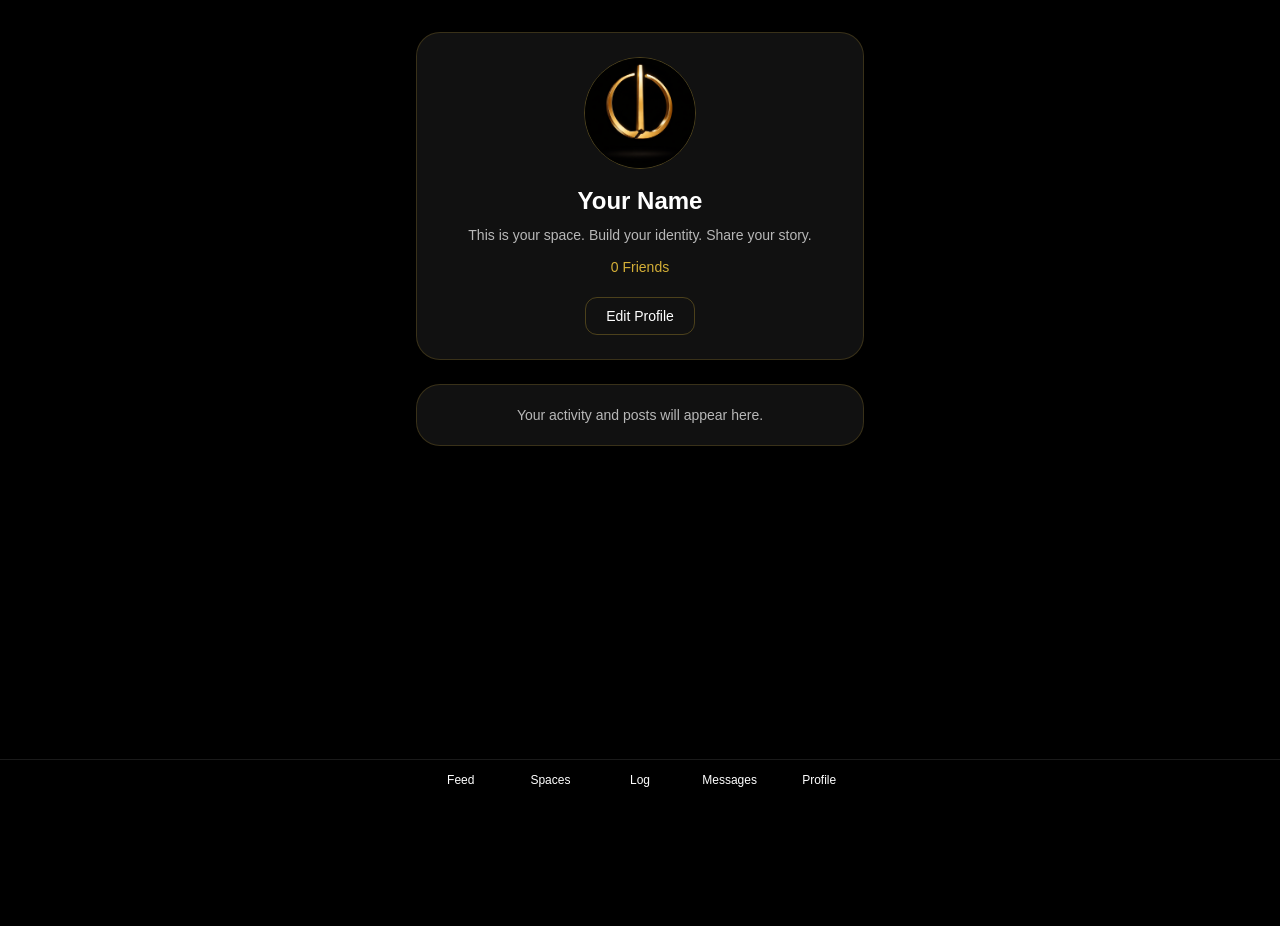
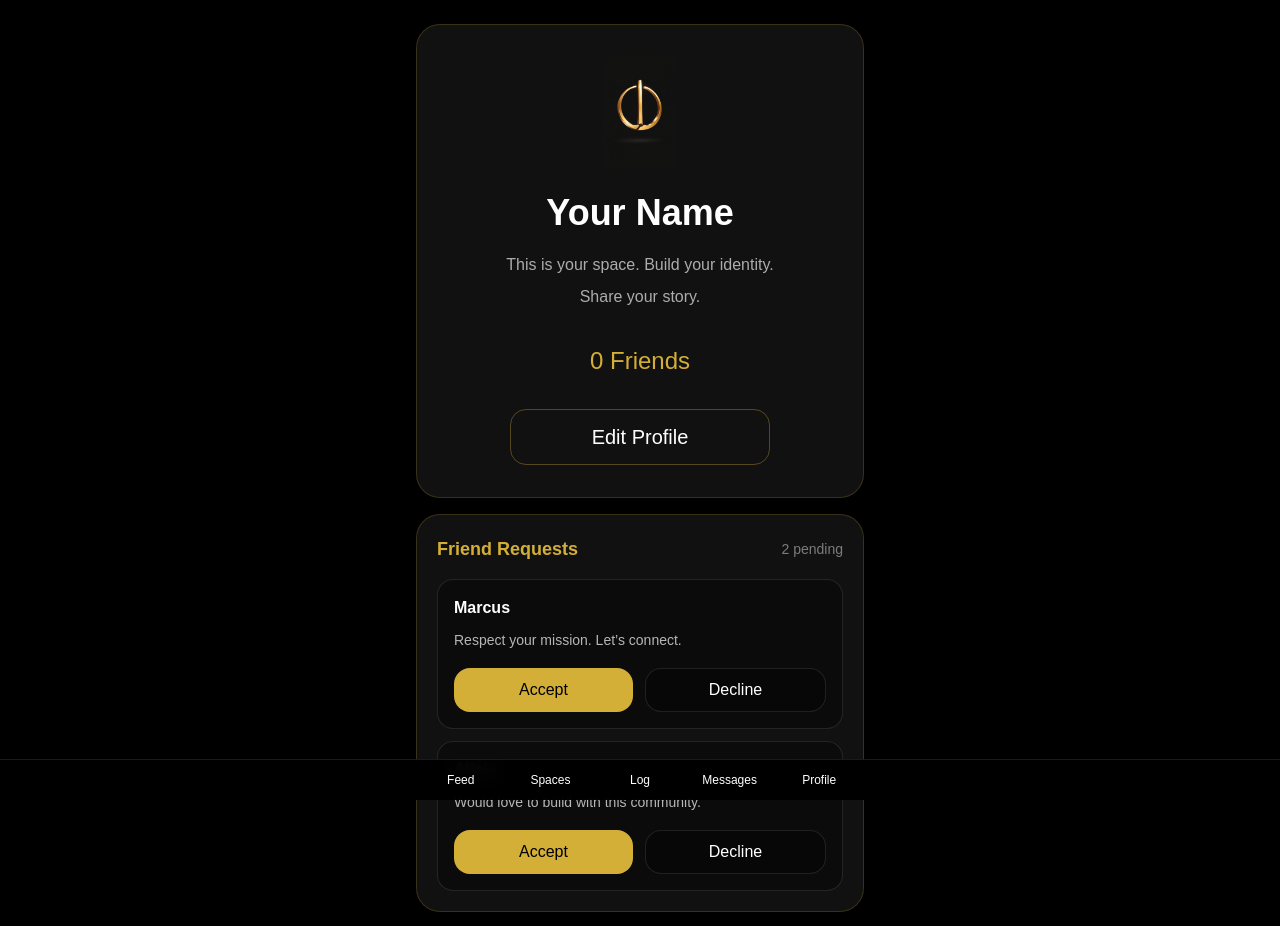
Before and after one commit to thewarnetworkpodcast-lgtm/war-network-beta, a Next.js app: page /profile in a window 1280 px wide. Shown: the top 926 px of the page. Before the commit the page ends 880 px from the top, so only its background shows below. Built offline with nearby package versions, Linux system fonts and the light colour scheme.

Commit message:
Add profile friend requests and friends list

```diff
--- a/app/profile/page.tsx
+++ b/app/profile/page.tsx
@@ -1,70 +1,217 @@
 "use client";
 
 import Link from "next/link";
-import { useEffect, useState } from "react";
+import { useEffect, useMemo, useState } from "react";
+
+type FriendRequest = {
+  id: string;
+  name: string;
+  message: string;
+};
+
+type Friend = {
+  id: string;
+  name: string;
+};
+
+const PROFILE_NAME_KEY = "war-profile-name";
+const PROFILE_BIO_KEY = "war-profile-bio";
+const FRIEND_REQUESTS_KEY = "war-friend-requests";
+const FRIENDS_KEY = "war-friends";
 
 export default function ProfilePage() {
-  const [name, setName] = useState("Your Name");
-  const [bio, setBio] = useState(
+  const [profileName, setProfileName] = useState("Your Name");
+  const [profileBio, setProfileBio] = useState(
     "This is your space. Build your identity. Share your story."
   );
+  const [friendRequests, setFriendRequests] = useState<FriendRequest[]>([]);
+  const [friends, setFriends] = useState<Friend[]>([]);
 
   useEffect(() => {
-    const savedName = localStorage.getItem("war-user-name");
-    const savedBio = localStorage.getItem("war-user-bio");
+    try {
+      const savedName = localStorage.getItem(PROFILE_NAME_KEY);
+      const savedBio = localStorage.getItem(PROFILE_BIO_KEY);
+      const savedRequests = localStorage.getItem(FRIEND_REQUESTS_KEY);
+      const savedFriends = localStorage.getItem(FRIENDS_KEY);
 
-    if (savedName) setName(savedName);
-    if (savedBio) setBio(savedBio);
+      if (savedName && savedName.trim()) {
+        setProfileName(savedName);
+      }
+
+      if (savedBio && savedBio.trim()) {
+        setProfileBio(savedBio);
+      }
+
+      if (savedRequests) {
+        setFriendRequests(JSON.parse(savedRequests));
+      } else {
+        const starterRequests: FriendRequest[] = [
+          {
+            id: "req-1",
+            name: "Marcus",
+            message: "Respect your mission. Let’s connect.",
+          },
+          {
+            id: "req-2",
+            name: "Alicia",
+            message: "Would love to build with this community.",
+          },
+        ];
+
+        setFriendRequests(starterRequests);
+        localStorage.setItem(
+          FRIEND_REQUESTS_KEY,
+          JSON.stringify(starterRequests)
+        );
+      }
+
+      if (savedFriends) {
+        setFriends(JSON.parse(savedFriends));
+      } else {
+        const starterFriends: Friend[] = [];
+        setFriends(starterFriends);
+        localStorage.setItem(FRIENDS_KEY, JSON.stringify(starterFriends));
+      }
+    } catch {
+      setFriendRequests([]);
+      setFriends([]);
+    }
   }, []);
 
+  function persistRequests(nextRequests: FriendRequest[]) {
+    setFriendRequests(nextRequests);
+    localStorage.setItem(FRIEND_REQUESTS_KEY, JSON.stringify(nextRequests));
+  }
+
+  function persistFriends(nextFriends: Friend[]) {
+    setFriends(nextFriends);
+    localStorage.setItem(FRIENDS_KEY, JSON.stringify(nextFriends));
+  }
+
+  function handleAcceptRequest(request: FriendRequest) {
+    const nextRequests = friendRequests.filter((item) => item.id !== request.id);
+    const nextFriends = [...friends, { id: request.id, name: request.name }];
+
+    persistRequests(nextRequests);
+    persistFriends(nextFriends);
+  }
+
+  function handleDeclineRequest(requestId: string) {
+    const nextRequests = friendRequests.filter((item) => item.id !== requestId);
+    persistRequests(nextRequests);
+  }
+
+  const friendCountText = useMemo(() => {
+    return `${friends.length} Friend${friends.length === 1 ? "" : "s"}`;
+  }, [friends.length]);
+
   return (
-    <main className="min-h-screen bg-black px-4 pb-24 pt-8 text-white">
-      <div className="mx-auto flex w-full max-w-md flex-col gap-6">
-
-        {/* PROFILE CARD */}
-        <div className="rounded-3xl border border-[#D4AF37]/20 bg-[#111111] p-6">
+    <main className="min-h-screen bg-black px-4 pb-24 pt-6 text-white">
+      <div className="mx-auto flex w-full max-w-md flex-col gap-4">
+        <section className="rounded-3xl border border-[#D4AF37]/20 bg-[#111111] px-5 py-8">
           <div className="flex flex-col items-center text-center">
-
-            {/* PROFILE IMAGE */}
             <img
               src="/fracturelight.png"
-              alt="Profile"
-              className="h-28 w-28 rounded-full object-cover border border-[#D4AF37]/30"
+              alt="Fracturelight"
+              className="h-28 w-28 object-contain mix-blend-screen"
             />
 
-            {/* NAME */}
-            <h1 className="mt-4 text-2xl font-semibold">
-              {name}
+            <h1 className="mt-6 text-4xl font-semibold text-white">
+              {profileName}
             </h1>
 
-            {/* BIO */}
-            <p className="mt-2 text-sm text-white/70">
-              {bio}
+            <p className="mt-4 max-w-[280px] text-base leading-8 text-white/65">
+              {profileBio}
             </p>
 
-            {/* FRIEND COUNT (placeholder for now) */}
-            <p className="mt-3 text-sm text-[#D4AF37]">
-              0 Friends
+            <p className="mt-8 text-2xl font-medium text-[#D4AF37]">
+              {friendCountText}
             </p>
 
-            {/* EDIT BUTTON */}
             <Link
               href="/profile/edit"
-              className="mt-5 rounded-xl border border-[#D4AF37]/30 px-5 py-2 text-sm text-[#D4AF37]"
+              className="mt-8 flex h-14 w-full max-w-[260px] items-center justify-center rounded-2xl border border-[#D4AF37]/35 text-xl font-medium text-[#D4AF37]"
             >
               Edit Profile
             </Link>
+          </div>
+        </section>
 
+        <section className="rounded-3xl border border-[#D4AF37]/20 bg-[#111111] px-5 py-5">
+          <div className="flex items-center justify-between">
+            <h2 className="text-lg font-semibold text-[#D4AF37]">
+              Friend Requests
+            </h2>
+            <p className="text-sm text-white/45">
+              {friendRequests.length} pending
+            </p>
           </div>
-        </div>
 
-        {/* FUTURE AREA */}
-        <div className="rounded-3xl border border-[#D4AF37]/20 bg-[#111111] p-5">
-          <p className="text-center text-sm text-white/70">
-            Your activity and posts will appear here.
-          </p>
-        </div>
+          <div className="mt-4 flex flex-col gap-3">
+            {friendRequests.length === 0 ? (
+              <div className="rounded-2xl border border-white/10 bg-black/30 px-4 py-4 text-sm text-white/65">
+                No pending friend requests.
+              </div>
+            ) : (
+              friendRequests.map((request) => (
+                <div
+                  key={request.id}
+                  className="rounded-2xl border border-white/10 bg-black/30 px-4 py-4"
+                >
+                  <p className="text-base font-semibold text-white">
+                    {request.name}
+                  </p>
 
+                  <p className="mt-2 text-sm leading-6 text-white/70">
+                    {request.message}
+                  </p>
+
+                  <div className="mt-4 flex gap-3">
+                    <button
+                      onClick={() => handleAcceptRequest(request)}
+                      className="flex h-11 flex-1 items-center justify-center rounded-2xl bg-[#D4AF37] text-sm font-semibold text-black"
+                    >
+                      Accept
+                    </button>
+
+                    <button
+                      onClick={() => handleDeclineRequest(request.id)}
+                      className="flex h-11 flex-1 items-center justify-center rounded-2xl border border-white/10 bg-black/30 text-sm font-semibold text-white"
+                    >
+                      Decline
+                    </button>
+                  </div>
+                </div>
+              ))
+            )}
+          </div>
+        </section>
+
+        <section className="rounded-3xl border border-[#D4AF37]/20 bg-[#111111] px-5 py-5">
+          <div className="flex items-center justify-between">
+            <h2 className="text-lg font-semibold text-[#D4AF37]">Friends List</h2>
+            <p className="text-sm text-white/45">{friends.length} total</p>
+          </div>
+
+          <div className="mt-4 flex flex-col gap-3">
+            {friends.length === 0 ? (
+              <div className="rounded-2xl border border-white/10 bg-black/30 px-4 py-4 text-sm text-white/65">
+                No friends added yet.
+              </div>
+            ) : (
+              friends.map((friend) => (
+                <div
+                  key={friend.id}
+                  className="rounded-2xl border border-white/10 bg-black/30 px-4 py-4"
+                >
+                  <p className="text-base font-semibold text-white">
+                    {friend.name}
+                  </p>
+                </div>
+              ))
+            )}
+          </div>
+        </section>
       </div>
     </main>
   );
```
